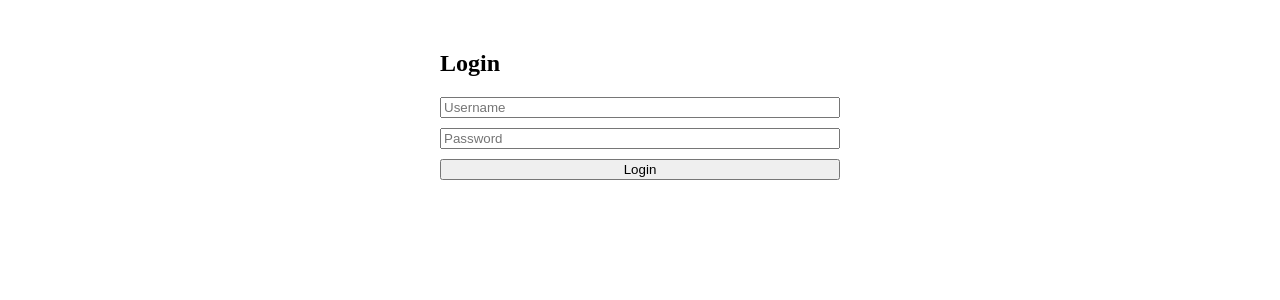
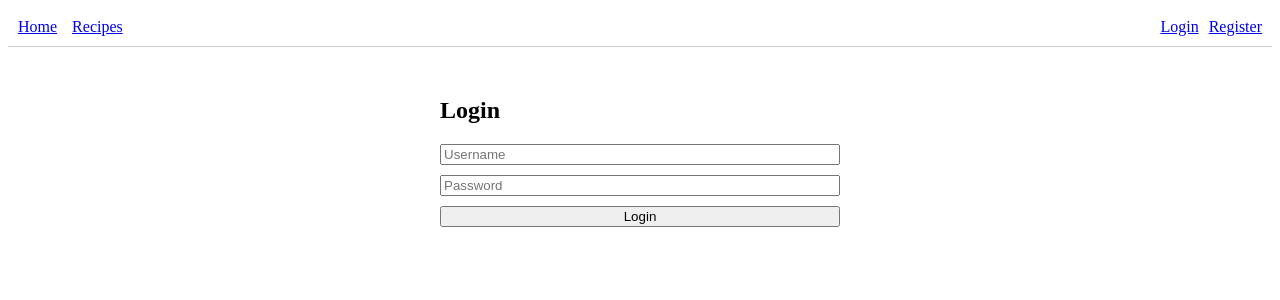
Before and after one commit to bojidarapartenova/course-node-express-react, a React (Vite) app in the folder homework-01/cooking-app/: page /login in a window 1280 px wide. Shown: the top 300 px of the page. Built offline with nearby package versions, Linux system fonts and the light colour scheme.

Commit message:
Add Navbar

```diff
--- a/homework-01/cooking-app/src/App.jsx
+++ b/homework-01/cooking-app/src/App.jsx
@@ -1,16 +1,21 @@
 import { Routes, Route } from "react-router";
 import Register from "./pages/Register";
 import Login from "./pages/Login";
+import Navbar from "./components/Navbar";
 
 const Home = () => <div>Home</div>;
 
 function App() {
   return (
-    <Routes>
-      <Route path="/" element={<Home />} />
-      <Route path="/login" element={<Login />} />
-      <Route path="/register" element={<Register />} />
-    </Routes>
+    <div className="container">
+      <Navbar />
+
+      <Routes>
+        <Route path="/" element={<Home />} />
+        <Route path="/login" element={<Login />} />
+        <Route path="/register" element={<Register />} />
+      </Routes>
+    </div>
   );
 }
 
--- /dev/null
+++ b/homework-01/cooking-app/src/components/Navbar.jsx
@@ -0,0 +1,38 @@
+import React from "react";
+import { Link, useNavigate } from "react-router";
+
+const Navbar = () => {
+    const navigate = useNavigate();
+
+    const userJson = sessionStorage.getItem('loggedUser');
+    const user = userJson ? JSON.parse(userJson) : null;
+
+    const handleLogout = () => {
+        sessionStorage.removeItem('loggedUser');
+        navigate('/login');
+    };
+
+    return (
+        <nav style={{ padding: '10px', borderBottom: '1px solid #ccc', marginBottom: '20px', display: 'flex', gap: '15px' }}>
+            <Link to="/">Home</Link>
+            <Link to="/recipes">Recipes</Link>
+
+            {user ? (
+                <>
+                    <Link to="/add-recipe">Add recipe</Link>
+                    <span style={{ marginLeft: 'auto', fontWeight: 'bold' }}>
+                        Hello, {user.name}! ({user.role})
+                    </span>
+                    <button onClick={handleLogout} style={{ cursor: 'pointer' }}>Logout</button>
+                </>
+            ) : (
+                <div style={{ marginLeft: 'auto', display: 'flex', gap: '10px' }}>
+                    <Link to="/login">Login</Link>
+                    <Link to="/register">Register</Link>
+                </div>
+            )}
+        </nav>
+    );
+};
+
+export default Navbar;
```
